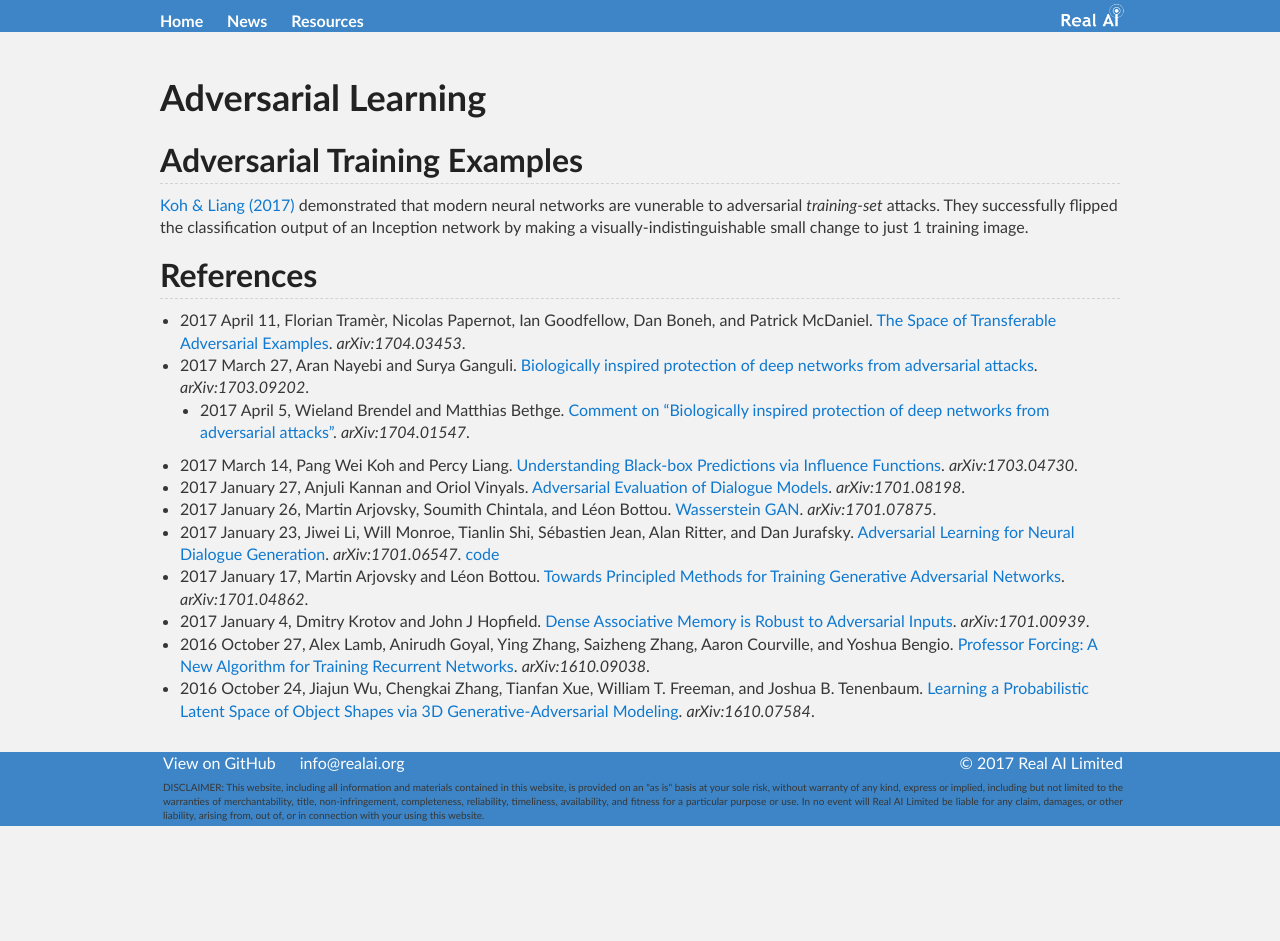
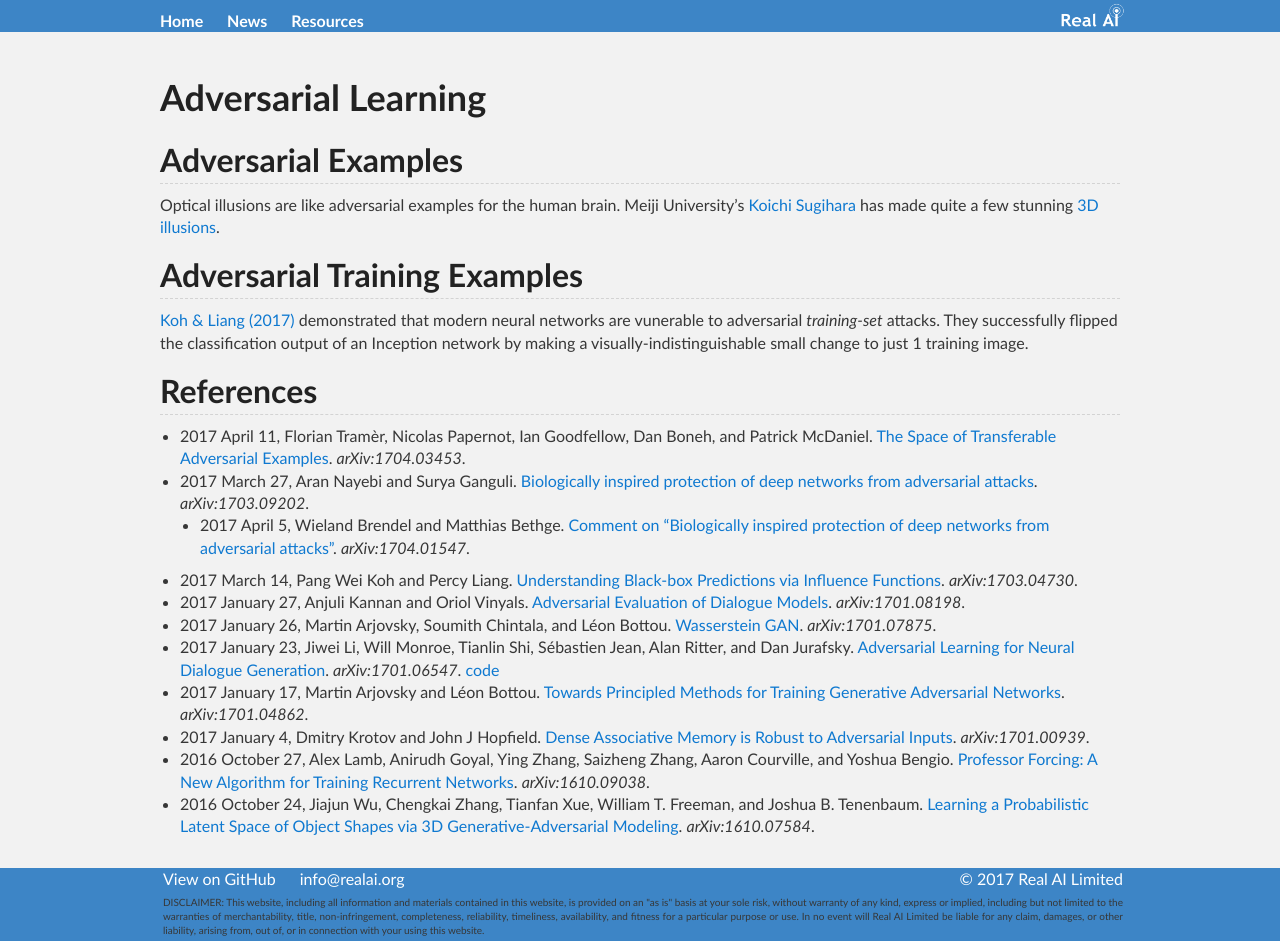
Before and after one commit to Tonywuhk/realai.org, a Jekyll site: the page built from adversarial-learning.md, in a window 1280 px wide. Built offline with Jekyll 4.4.1, drawn with Linux system fonts in a browser that asks for light colours; our own code applies the rules of GitHub Pages for plain Markdown files; comment, search, counter and statistics services are not loaded; the repository's description, which GitHub fills in, is left out; before the commit the page ends 900 px from its top, so only the background shows below that.

Commit message:
Update adversarial-learning.md

```diff
--- a/adversarial-learning.md
+++ b/adversarial-learning.md
@@ -2,6 +2,10 @@
 permalink: /adversarial-learning/
 ---
 # Adversarial Learning
+
+## Adversarial Examples
+
+Optical illusions are like adversarial examples for the human brain. Meiji University's [Koichi Sugihara](http://home.mims.meiji.ac.jp/~sugihara/Welcomee.html) has made quite a few stunning [3D illusions](https://twitter.com/machinepix/status/864543509486870528).
 
 ## Adversarial Training Examples
 
```
